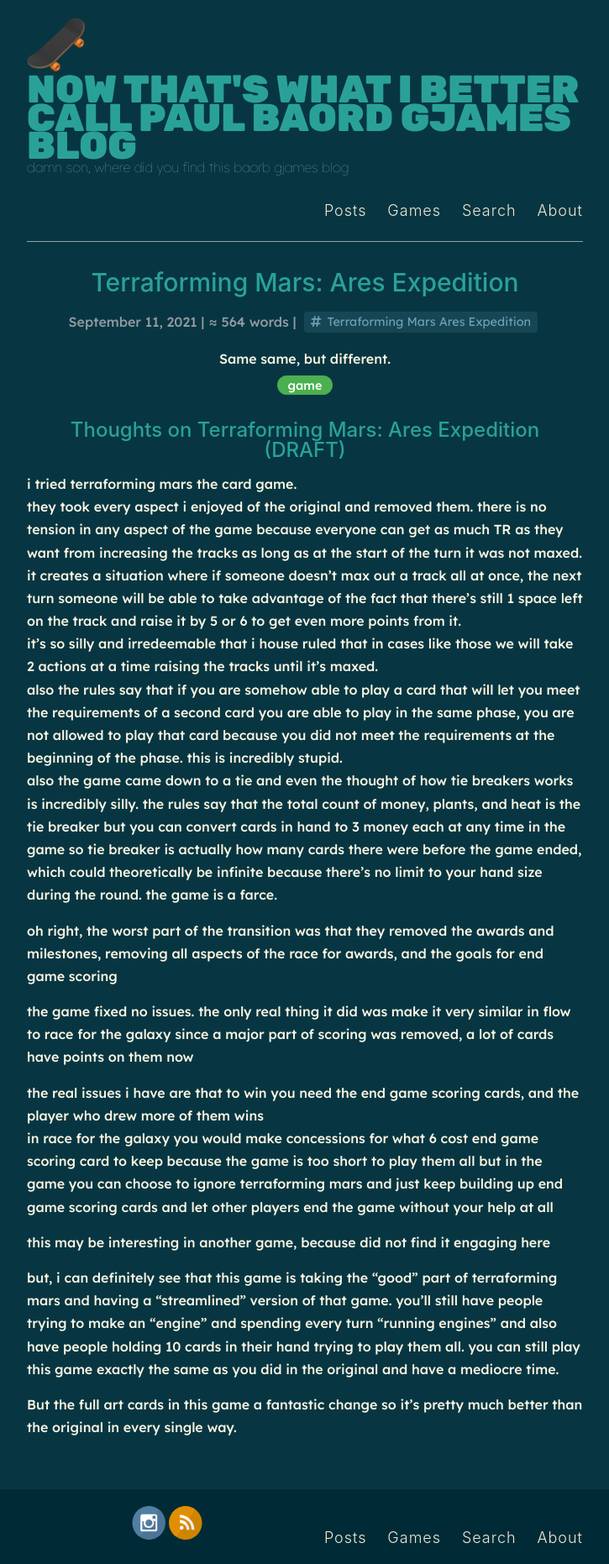
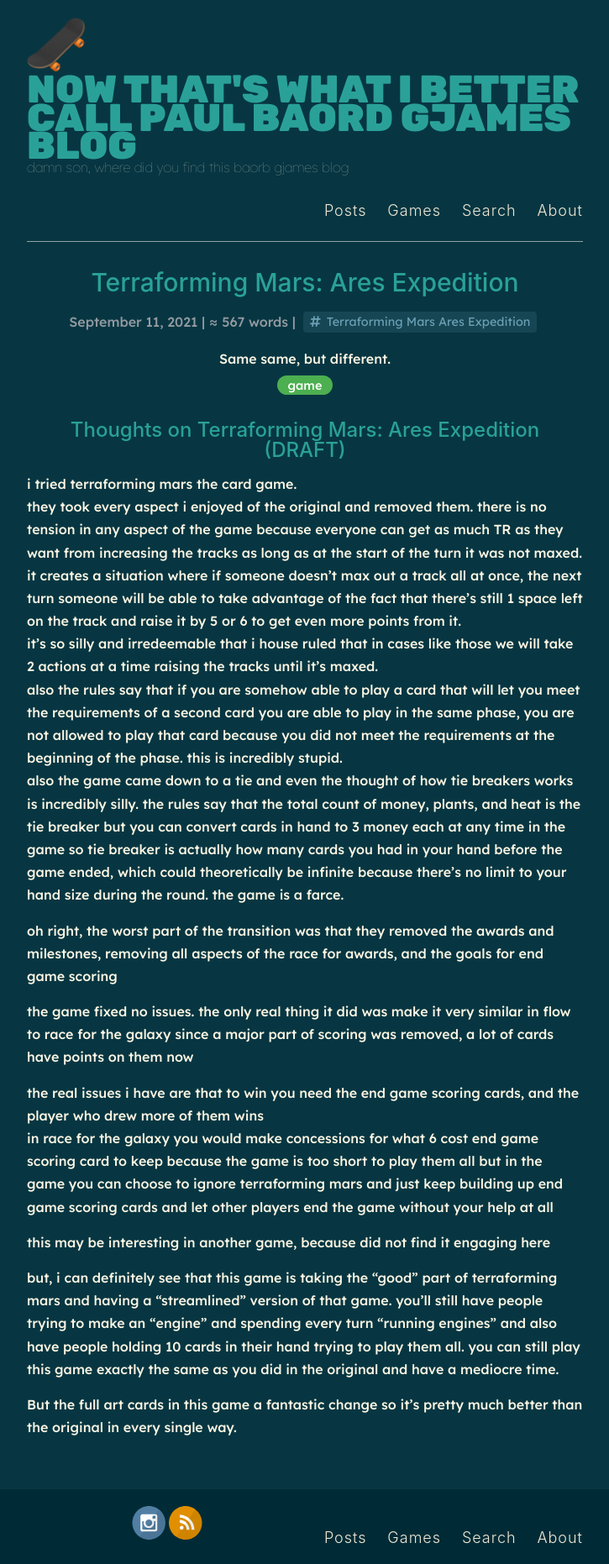
Before and after one commit to PKBoo/blog, a Jekyll site: the page built from game/_posts/2021-09-11-terraforming-ares-card.md, in a window 1280 px wide. Shown: the whole page at 84% size, without its empty margins (277-1002 px from the left). Built offline with Jekyll 4.4.1, drawn with Linux system fonts in a browser that asks for light colours; nearby versions of some CDN libraries; some web fonts are replaced; our own code applies the rules of GitHub Pages for plain Markdown files.

Commit message:
Update Terraforming mars ares draft 3

```diff
--- a/game/_posts/2021-09-11-terraforming-ares-card.md
+++ b/game/_posts/2021-09-11-terraforming-ares-card.md
@@ -11,7 +11,7 @@
 it creates a situation where if someone doesn't max out a track all at once, the next turn someone will be able to take advantage of the fact that there's still 1 space left on the track and raise it by 5 or 6 to get even more points from it.
 it's so silly and irredeemable that i house ruled that in cases like those we will take 2 actions at a time raising the tracks until it's maxed.
 also the rules say that if you are somehow able to play a card that will let you meet the requirements of a second card you are able to play in the same phase, you are not allowed to play that card because you did not meet the requirements at the beginning of the phase. this is incredibly stupid.
-also the game came down to a tie and even the thought of how tie breakers works is incredibly silly. the rules say that the total count of money, plants, and heat is the tie breaker but you can convert cards in hand to 3 money each at any time in the game so tie breaker is actually how many cards there were before the game ended, which could theoretically be infinite because there's no limit to your hand size during the round. the game is a farce.
+also the game came down to a tie and even the thought of how tie breakers works is incredibly silly. the rules say that the total count of money, plants, and heat is the tie breaker but you can convert cards in hand to 3 money each at any time in the game so tie breaker is actually how many cards you had in your hand before the game ended, which could theoretically be infinite because there's no limit to your hand size during the round. the game is a farce.
 
 oh right, the worst part of the transition was that they removed the awards and milestones, removing all aspects of the race for awards, and the goals for end game scoring
 
```
